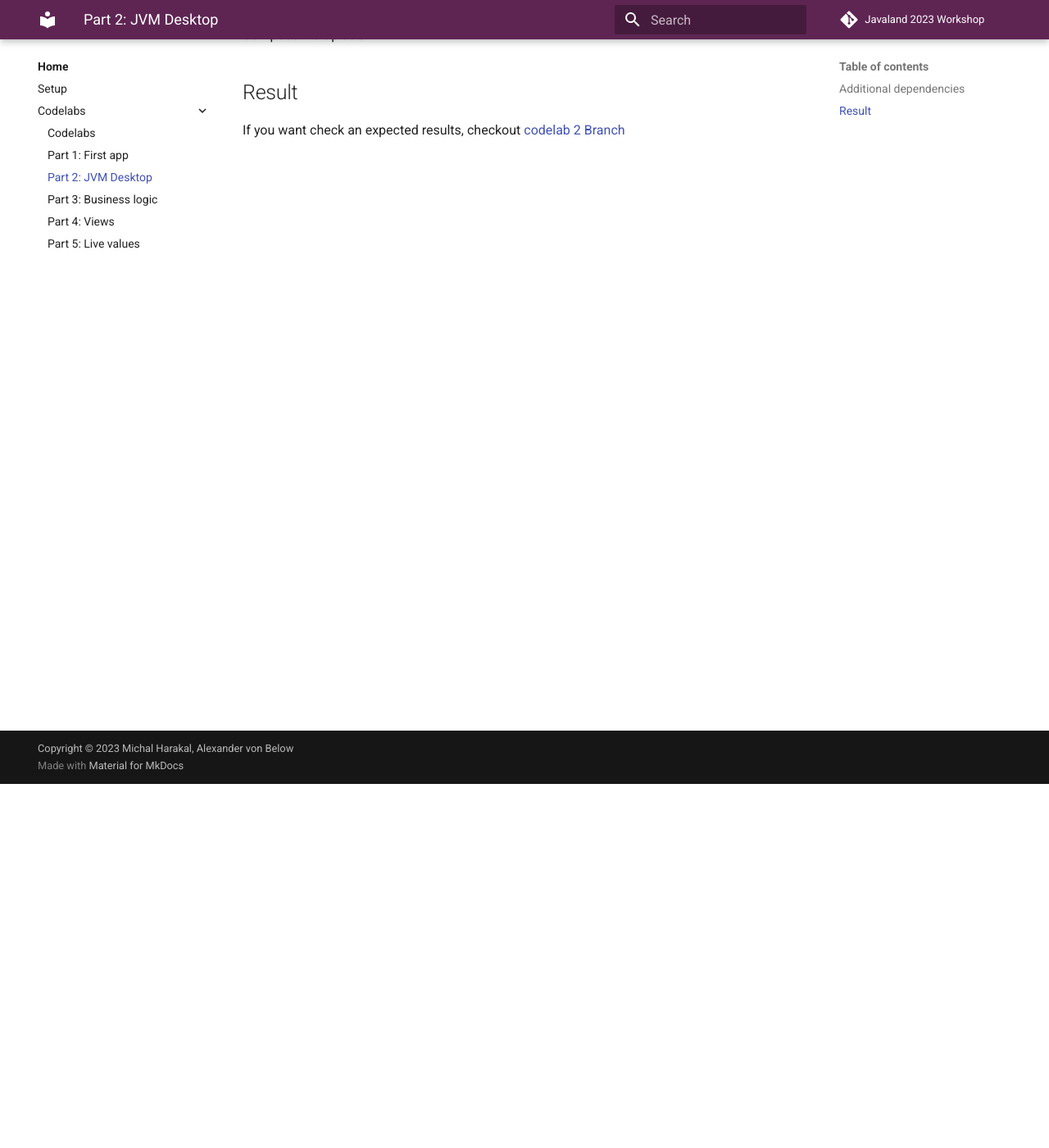
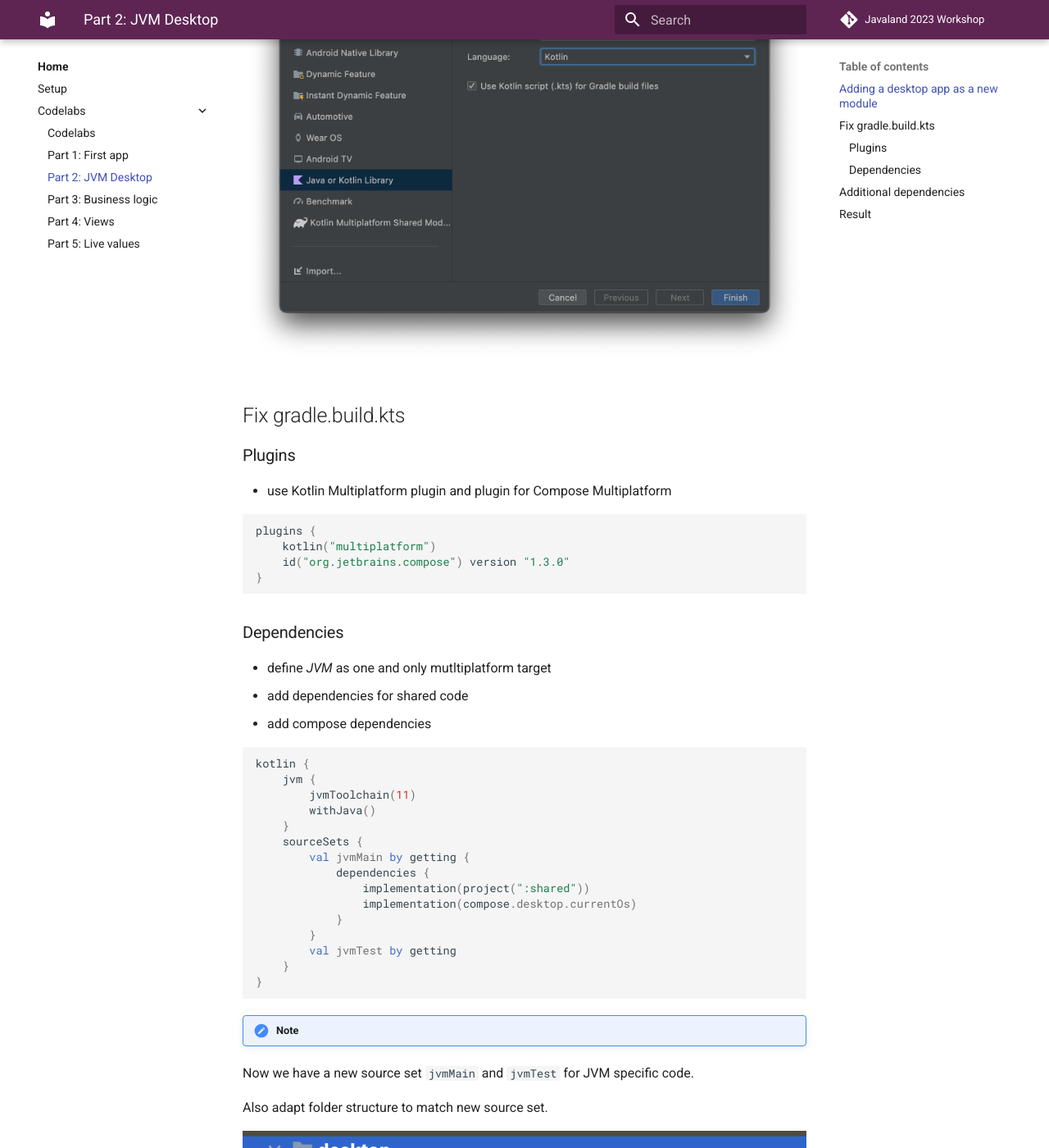
Before and after one commit to michalharakal/kmp-workshop, an MkDocs documentation site: the page built from javaland2023/mkdocs/src/doc/docs/codelab-2.md, in a window 1280 px wide and 1400 px high, scrolled down 444 px. Shown: the whole window at 82% size. Built offline with MkDocs 1.6.1 and Material for MkDocs 9.7.7, drawn with Linux system fonts in a browser that asks for light colours; comment, search, counter and statistics services are not loaded; some of the changed text lies outside the part shown.

Commit message:
Desktop App

````diff
--- a/javaland2023/mkdocs/src/doc/docs/codelab-2.md
+++ b/javaland2023/mkdocs/src/doc/docs/codelab-2.md
@@ -2,6 +2,55 @@
 
 You can start directly here by cloning the results from previous
 step [codelab 1 Branch](https://github.com/michalharakal/kmp-workshop/tree/javaland2023/codelab-1/javaland2023/codelab/iot-explorer)
+
+## Adding a desktop app as a new module
+
+![Desktop](cl2-wizard-1.png)
+
+## Fix gradle.build.kts
+
+
+### Plugins
+* use Kotlin Multiplatform plugin and plugin for Compose Multiplatform
+
+```kotlin
+plugins {
+    kotlin("multiplatform")
+    id("org.jetbrains.compose") version "1.3.0"
+}
+```
+
+
+### Dependencies
+
+* define *JVM* as one and only mutltiplatform target
+* add dependencies for shared code
+* add compose dependencies
+
+```kotlin
+kotlin {
+    jvm {
+        jvmToolchain(11)
+        withJava()
+    }
+    sourceSets {
+        val jvmMain by getting {
+            dependencies {
+                implementation(project(":shared"))
+                implementation(compose.desktop.currentOs)
+            }
+        }
+        val jvmTest by getting
+    }
+}
+```
+
+!!! note
+Now we have a new source set `jvmMain` and `jvmTest` for JVM specific code.
+
+Also adapt folder structure to match new source set.
+
+![Desktop](cl2-folder-struct.png)
 
 ## Additional dependencies
 * Compose Multiplatform
````
Also changed, not shown: javaland2023/mkdocs/src/doc/docs/cl2-folder-struct.png (added), javaland2023/mkdocs/src/doc/docs/cl2-wizard-1.png (added).
